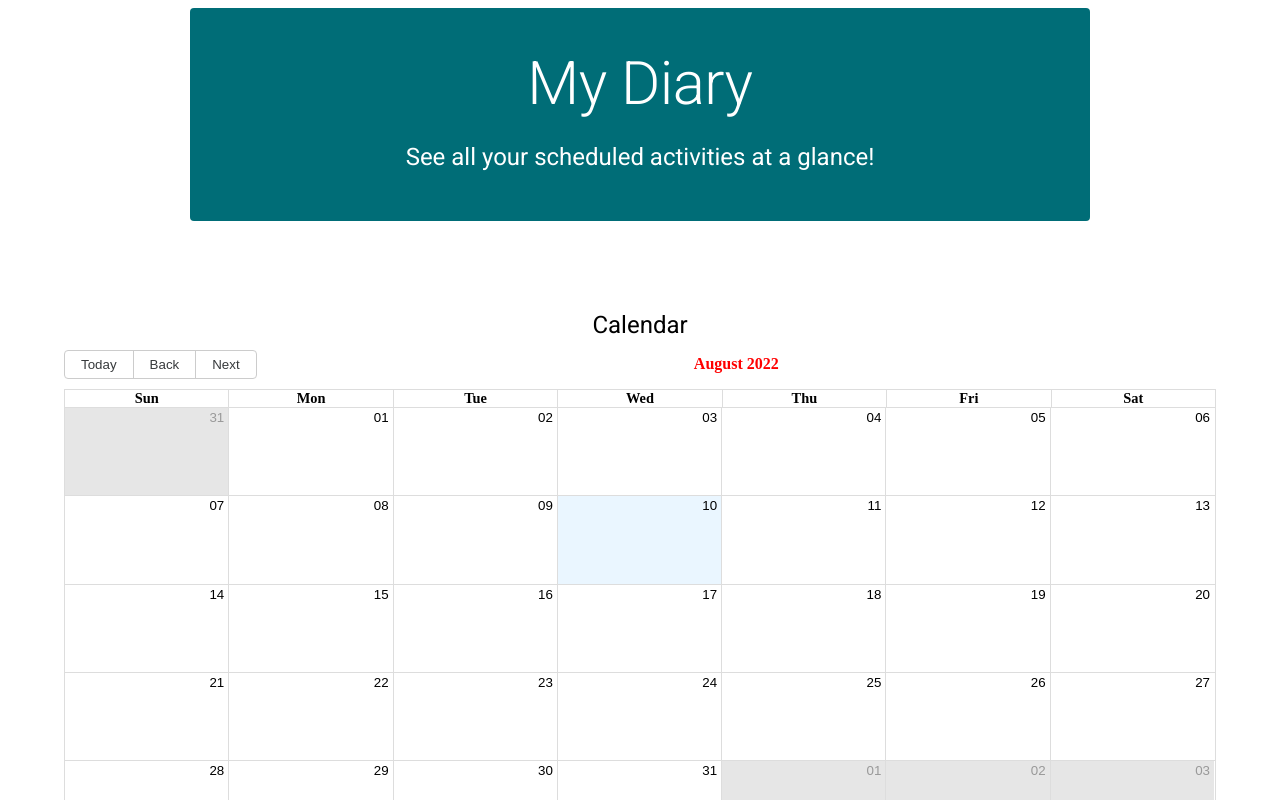
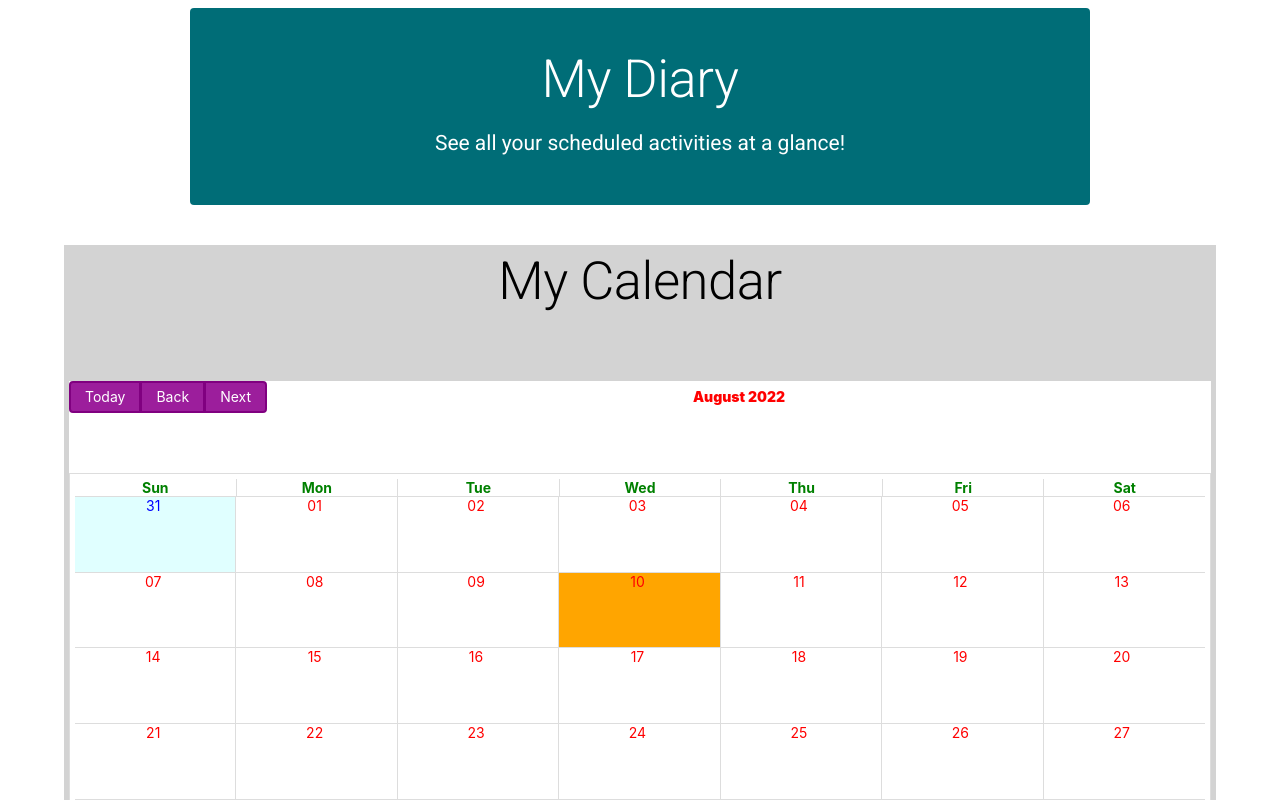
Before and after one commit to Am0031/react-big-calendar-practice, a React (Create React App) app: page / in a window 1280 px wide. Shown: the top 800 px of the page. Built offline with nearby package versions, Linux system fonts and the light colour scheme.

Commit message:
added example css override

```diff
--- a/src/components/Calendar/index.js
+++ b/src/components/Calendar/index.js
@@ -77,9 +77,10 @@ export const MyCalendar = ({ title, data }) => {
         }}
       >
         <div className="big-calendar">
-          <Typography variant="h5" component="h2" gutterBottom align="center">
+          <Typography variant="h2" component="h2" gutterBottom align="center">
             {title}
           </Typography>
+
           <Calendar
             className="calendar"
             localizer={localizer}
--- a/src/components/Calendar/index.scss
+++ b/src/components/Calendar/index.scss
@@ -1,6 +1,68 @@
 @import "react-big-calendar/lib/sass/styles";
 
+* {
+  font-family: -apple-system, BlinkMacSystemFont, "Segoe UI", Helvetica, Arial,
+    sans-serif, "Apple Color";
+  font-size: 14px;
+}
+:root {
+  margin: 0;
+}
+
+//parent div where calendar is inserted
+.big-calendar {
+  display: flex;
+  flex-direction: column;
+  gap: 50px;
+}
+
+//calendar top bar with buttons and month label
 .rbc-toolbar-label {
   font-weight: 900;
   color: red;
 }
+.rbc-btn-group * {
+  border: 2px solid purple !important;
+  background-color: rgb(156, 30, 156) !important;
+  color: white !important;
+  cursor: pointer;
+}
+
+//background colours on parent div
+.big-calendar {
+  background-color: lightgray;
+  padding: 5px;
+}
+.rbc-calendar {
+  background-color: white;
+}
+
+//calendar container - month view
+.rbc-calendar {
+  gap: 50px;
+}
+
+.rbc-month-view {
+  padding: 5px;
+}
+.rbc-month-header {
+  color: green;
+}
+
+//month cells - borders
+
+//month cells - colors
+.rbc-off-range-bg {
+  background-color: lightcyan !important;
+}
+.rbc-today {
+  background-color: orange !important;
+}
+//month cells - number label
+.rbc-date-cell {
+  text-align: center !important;
+  color: red;
+}
+.rbc-off-range {
+  color: blue !important;
+}
--- a/src/data/events.js
+++ b/src/data/events.js
@@ -25,6 +25,26 @@ export const myEventsList = [
     start: new Date("April 19, 2023 17:15:30"),
     end: new Date("April 19, 2023 17:45:30"),
     title: "Tax review",
+  },
+  {
+    start: new Date("April 19, 2023 16:20:30"),
+    end: new Date("April 19, 2023 16:45:30"),
+    title: "Phone call",
+  },
+  {
+    start: new Date("April 19, 2023 14:30:30"),
+    end: new Date("April 19, 2023 15:45:30"),
+    title: "Brainstorming session",
+  },
+  {
+    start: new Date("April 19, 2023 11:15:30"),
+    end: new Date("April 19, 2023 11:45:30"),
+    title: "Brunch",
+  },
+  {
+    start: new Date("April 19, 2023 09:15:30"),
+    end: new Date("April 19, 2023 09:45:30"),
+    title: "Yoga",
   },
   {
     start: new Date("April 15, 2023 13:15:30"),
--- a/src/pages/Dashboard.js
+++ b/src/pages/Dashboard.js
@@ -31,7 +31,7 @@ export const Dashboard = () => {
       direction="column"
       justifyContent="space-evenly"
       alignItems="stretch"
-      spacing={8}
+      spacing={2}
       sx={{
         backgroundColor: "#FFFFFF",
         minHeight: "100vh",
@@ -46,7 +46,7 @@ export const Dashboard = () => {
 
       <Box>
         <MyCalendar
-          title="Calendar"
+          title="My Calendar"
           data={data?.carerDashboard?.appointments || []}
         />
       </Box>
```
